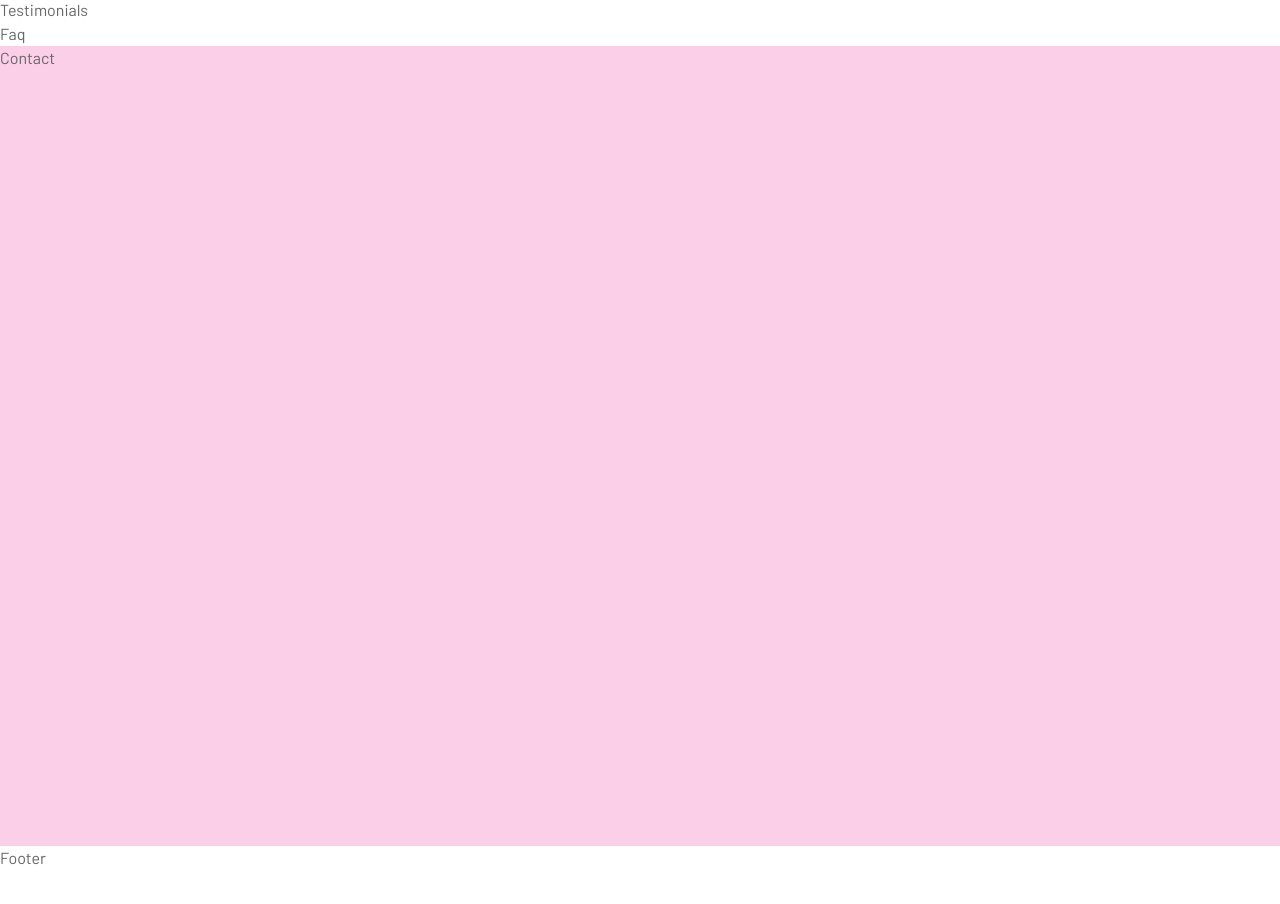
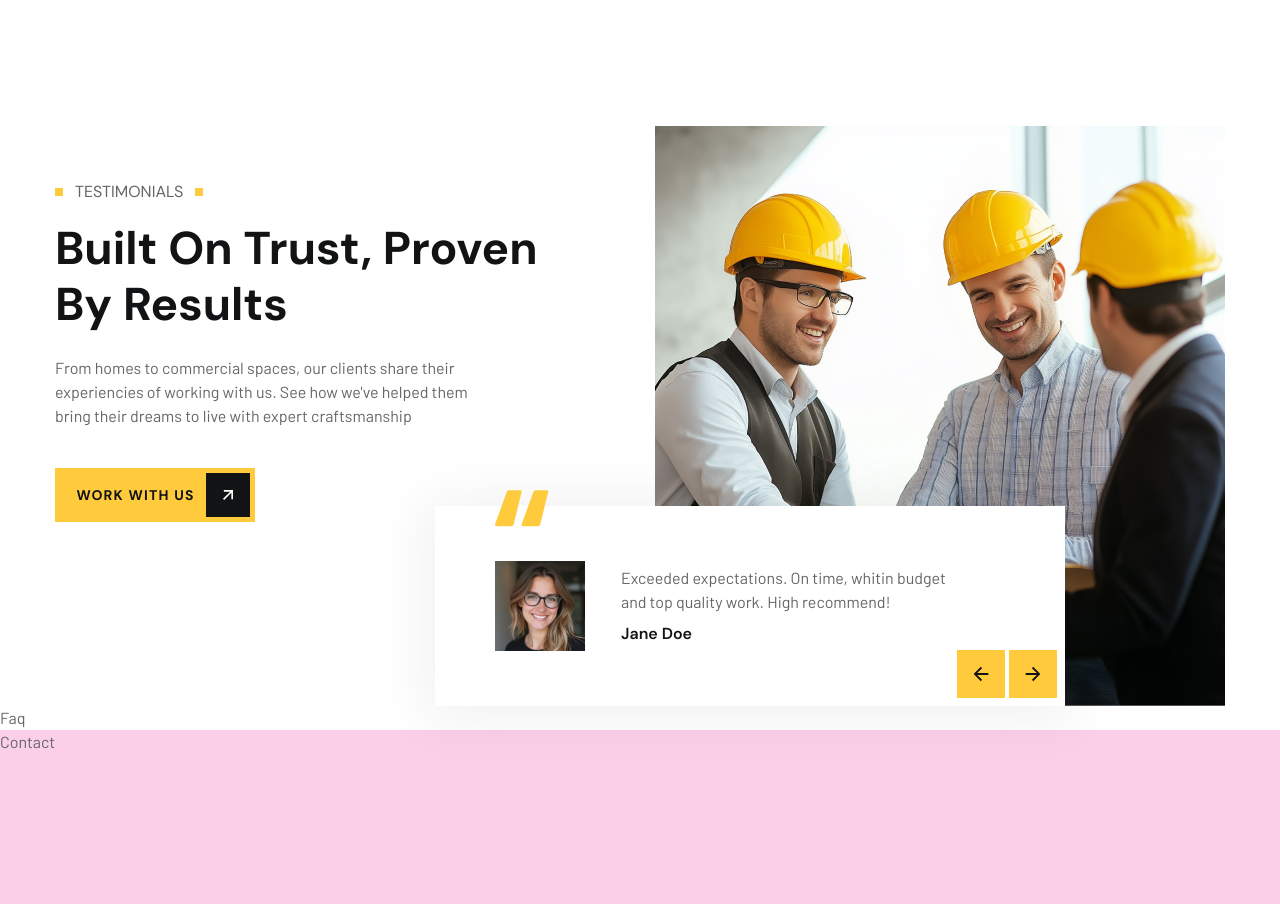
Before and after one commit to BragaHigor/landing-page-pilot, a Next.js app: page / in a window 1280 px wide. Shown: the part 3323-4227 px from the top of the page. Before the commit the page ends 4193 px from the top, so only its background shows below. Built offline with nearby package versions, Linux system fonts and the light colour scheme.

Commit message:
feat: testimonials and slider and sliderBtns component creation

```diff
--- /dev/null
+++ b/src/components/Slider.tsx
@@ -0,0 +1,86 @@
+import { Swiper, SwiperSlide } from "swiper/react";
+import "swiper/css";
+import "swiper/css/navigation";
+import Image from "next/image";
+import SliderBtns from "./SliderBtns";
+
+const Slider = () => {
+   return (
+      <Swiper className="bg-white shadow-custom w-full max-w-[630px] h-[200px]">
+         <SwiperSlide>
+            <div className="px-12 md:pl-[60px] flex items-center gap-9 h-full">
+               <div className="relative hidden xl:flex w-[90px] h-[90px]">
+                  <Image
+                     src="/assets/img/testimonials/avatar.jpg"
+                     fill
+                     alt=""
+                     className="object-contain"
+                     quality={100}
+                  />
+               </div>
+               <div className="flex-1 xl:max-w-[340px] flex flex-col gap-2">
+                  <p>
+                     Exceeded expectations. On time, whitin budget and top
+                     quality work. High recommend!
+                  </p>
+                  <p className="font-primary font-semibold text-primary">
+                     Jane Doe
+                  </p>
+               </div>
+            </div>
+         </SwiperSlide>
+
+         <SwiperSlide>
+            <div className="px-12 md:pl-[60px] flex items-center gap-9 h-full">
+               <div className="relative hidden xl:flex w-[90px] h-[90px]">
+                  <Image
+                     src="/assets/img/testimonials/avatar.jpg"
+                     fill
+                     alt=""
+                     className="object-contain"
+                     quality={100}
+                  />
+               </div>
+               <div className="flex-1 xl:max-w-[340px] flex flex-col gap-2">
+                  <p>
+                     Exceeded expectations. On time, whitin budget and top
+                     quality work. High recommend!
+                  </p>
+                  <p className="font-primary font-semibold text-primary">
+                     Jane Doe
+                  </p>
+               </div>
+            </div>
+         </SwiperSlide>
+
+         <SwiperSlide>
+            <div className="px-12 md:pl-[60px] flex items-center gap-9 h-full">
+               <div className="relative hidden xl:flex w-[90px] h-[90px]">
+                  <Image
+                     src="/assets/img/testimonials/avatar.jpg"
+                     fill
+                     alt=""
+                     className="object-contain"
+                     quality={100}
+                  />
+               </div>
+               <div className="flex-1 xl:max-w-[340px] flex flex-col gap-2">
+                  <p>
+                     Exceeded expectations. On time, whitin budget and top
+                     quality work. High recommend!
+                  </p>
+                  <p className="font-primary font-semibold text-primary">
+                     Jane Doe
+                  </p>
+               </div>
+            </div>
+         </SwiperSlide>
+
+         <div>
+            <SliderBtns />
+         </div>
+      </Swiper>
+   );
+};
+
+export default Slider;
--- /dev/null
+++ b/src/components/SliderBtns.tsx
@@ -0,0 +1,25 @@
+"use client";
+import { useSwiper } from "swiper/react";
+import { RiArrowLeftLine, RiArrowRightLine } from "react-icons/ri";
+
+const SliderBtns = () => {
+   const swiper = useSwiper();
+   return (
+      <div className="w-max absolute bottom-2 right-2 flex gap-1 z-10">
+         <button
+            className="bg-accent text-primary text-[22px] w-[48px] h-[48px] flex justify-center items-center transition-all cursor-pointer"
+            onClick={() => swiper.slidePrev()}
+         >
+            <RiArrowLeftLine />
+         </button>
+         <button
+            className="bg-accent text-primary text-[22px] w-[48px] h-[48px] flex justify-center items-center transition-all cursor-pointer"
+            onClick={() => swiper.slideNext()}
+         >
+            <RiArrowRightLine />
+         </button>
+      </div>
+   );
+};
+
+export default SliderBtns;
--- a/src/components/Testimonials.tsx
+++ b/src/components/Testimonials.tsx
@@ -1,5 +1,48 @@
+import Image from "next/image";
+import Button from "./Button";
+import Pretitle from "./Pretitle";
+import Slider from "./Slider";
+
 const Testimonials = () => {
-   return <div>Testimonials</div>;
+   return (
+      <section className="pt-16 xl:pt-32">
+         <div className="container mx-auto">
+            <div className="flex flex-col xl:flex-row relative">
+               <div className="flex-1 max-w-[484px] xl:pt-[54px] mb-12 xl:mb-0">
+                  <Pretitle text="Testimonials" />
+                  <h2 className="h2 mb-6">Built On Trust, Proven By Results</h2>
+                  <p className="mb-10 max-w-[420px]">
+                     From homes to commercial spaces, our clients share their
+                     experiencies of working with us. See how we&apos;ve helped
+                     them bring their dreams to live with expert craftsmanship
+                  </p>
+                  <Button>Work with us</Button>
+               </div>
+               <div className="flex-1 flex flex-col xl:flex-row xl:justify-end">
+                  <div className="relative hidden xl:flex xl:w-[570px] xl:h-[580px]">
+                     <Image
+                        src="/assets/img/testimonials/img.jpg"
+                        fill
+                        className="object-cover"
+                        quality={100}
+                        alt=""
+                     />
+                  </div>
+                  <div className="xl:absolute xl:bottom-0 xl:right-[160px] relative max-w-max">
+                     <Image
+                        src="/assets/img/testimonials/quote.svg"
+                        width={54}
+                        height={36}
+                        alt=""
+                        className="absolute z-20 -top-4 left-[60px]"
+                     />
+                     <Slider />
+                  </div>
+               </div>
+            </div>
+         </div>
+      </section>
+   );
 };
 
 export default Testimonials;
```
